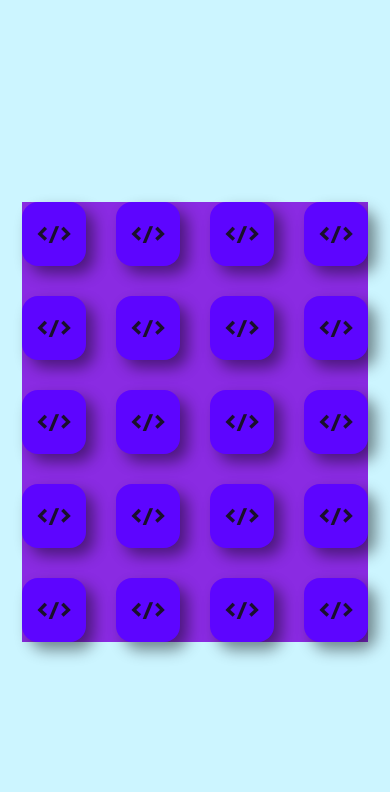
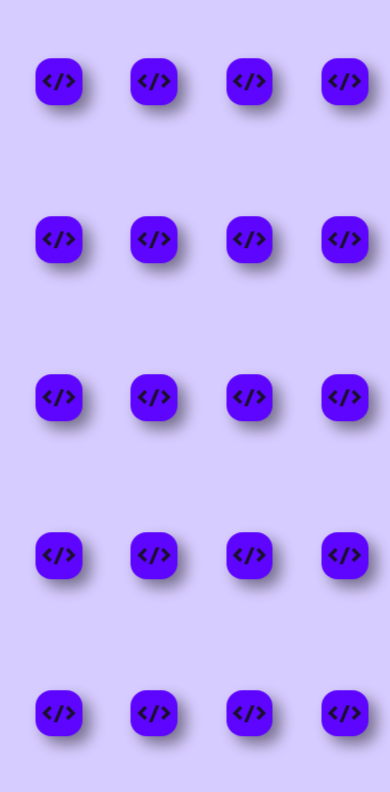
Before and after one commit to cmoraes5/JogoDaMemoria, a plain HTML site: page index.html in a window 390 px wide. Drawn offline with Linux system fonts and the light colour scheme.

Commit message:
:package: It's responsive!

```diff
--- a/assets/styles/style.css
+++ b/assets/styles/style.css
@@ -12,7 +12,8 @@ body{
     justify-content: center;
     align-items: center;
     height: 100vh;
-    background-color: #ccf5ff;
+    background-color: #d7ccff;
+    overflow: hidden;
 }
 
 .card{
@@ -50,6 +51,27 @@ body{
     color: #1a102c;
     background-color: #5d05ff;
     font-size: 1.5rem;
+    transition: all .3s ease-in-out;
+}
+
+.card_back:hover{
+    box-shadow: 0px 0px 10px #5d05ff;
+    animation: shake 1s .3s ease-in-out alternate infinite;
+    transition: all .5s ease-in-out;
+}
+
+@keyframes shake{
+    0%{
+        transform: scale(1) rotateZ(0);
+    }
+
+    25%{
+        transform: scale(1) rotateZ(-45deg);
+    }
+
+    100%{
+        transform: scale(1.1) rotateZ(45deg);
+    }
 }
 
 #gameOver{
@@ -90,16 +112,36 @@ body{
 
 @media screen and (max-width: 670px){
 
+    body{
+        height: 100vh;
+    }
+
     #gameBoard{
-        background-color: blueviolet;
-        max-width: 90vw;
+        /* max-width: 90vw;
+        height: 90vh; */
+
+        margin: 1rem;
+
+        width: 90%;
+        height: 90%;
+        position: absolute;
+
+        top: 50%;
+        left: 50%;
+
+        transform: translate(-50%, -50%);
+
         display: grid;
         grid-template: 1fr 1fr 1fr 1fr 1fr / 1fr 1fr 1fr 1fr;
         gap: 30px;
     }
 
     .card{
-        width: 4rem;
-        height: 4rem;
+        width: 12vw;
+        height: 12vw;
+    }
+
+    img{
+        width: 10vw;
     }
 }
```
